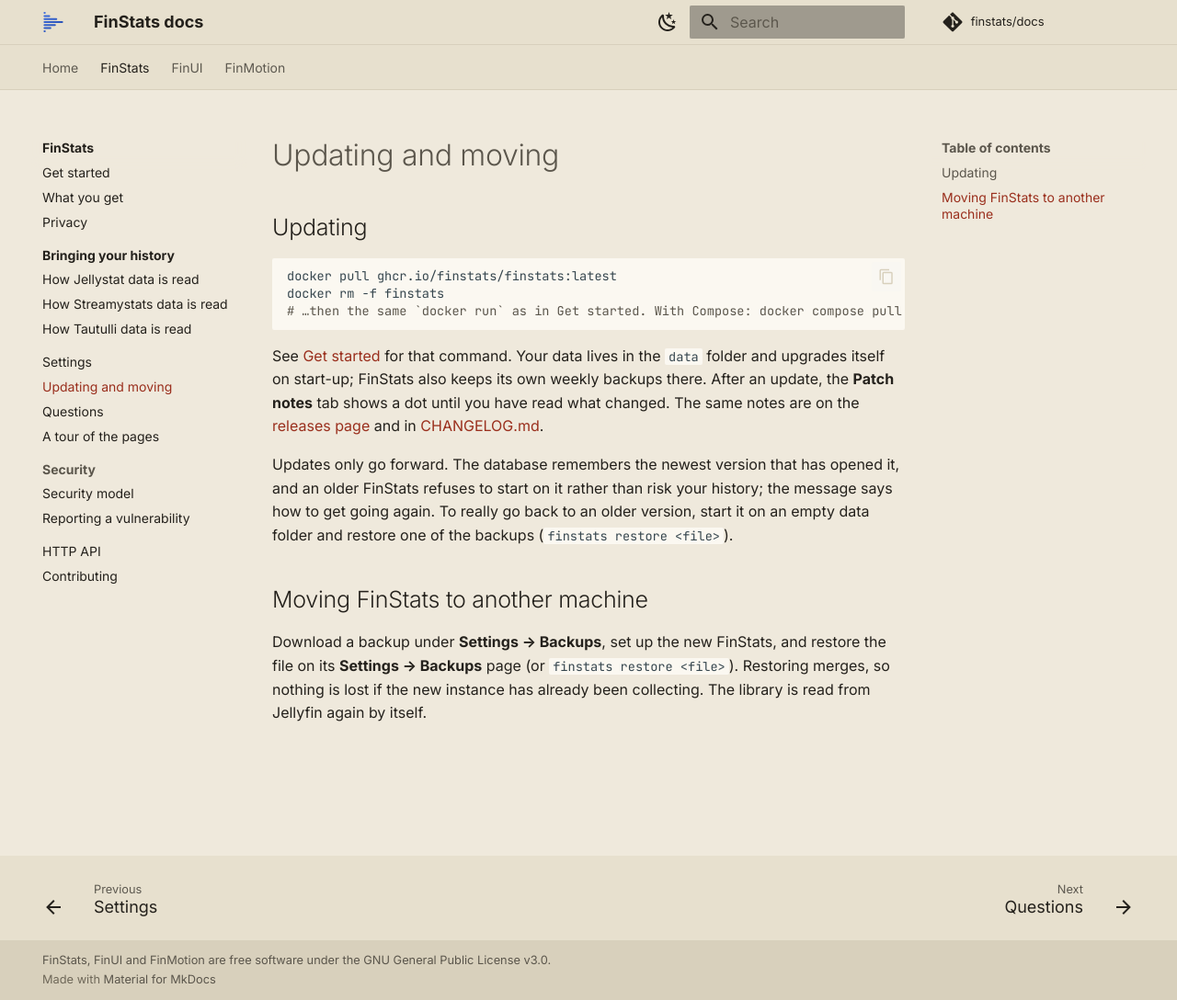
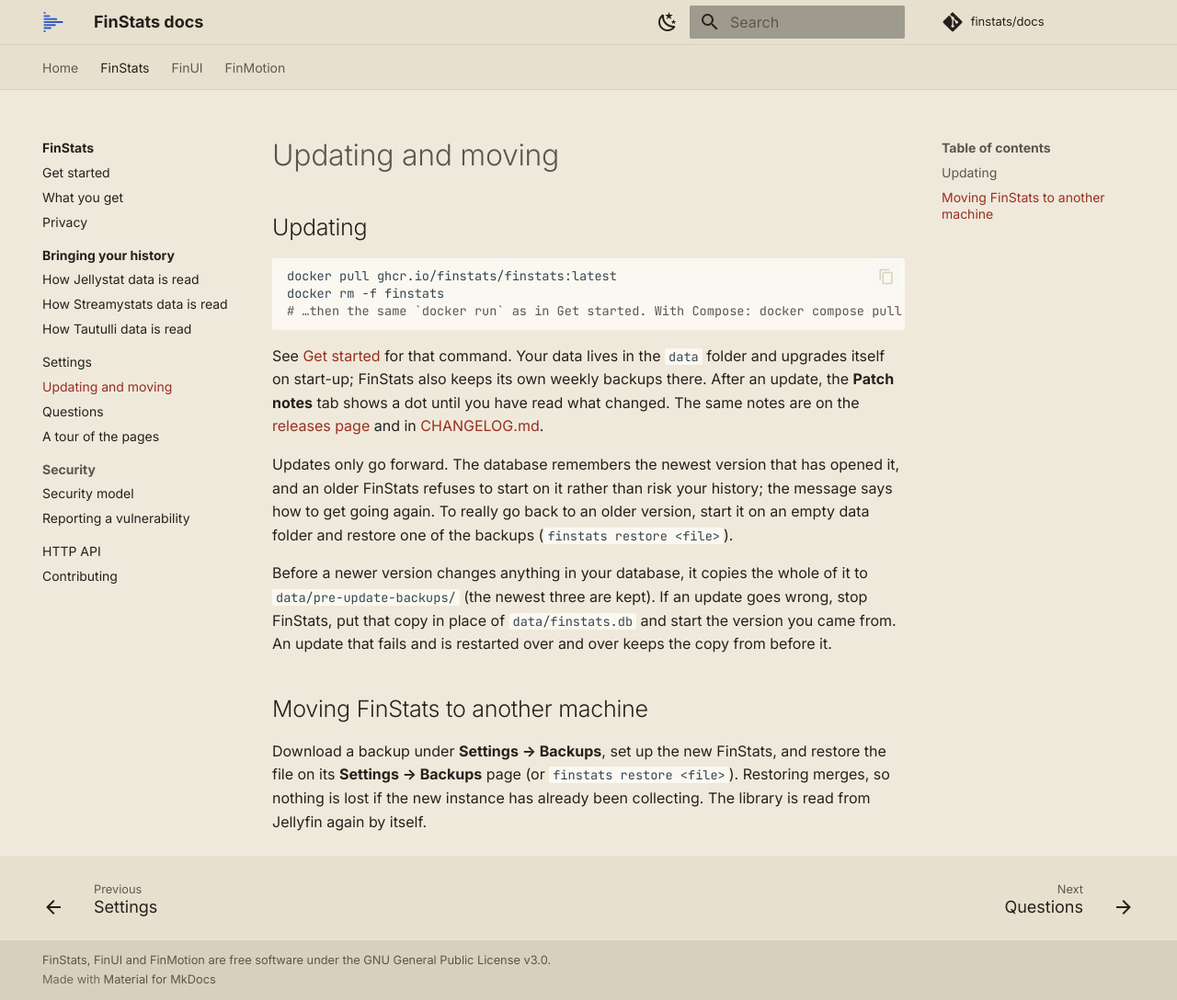
Before and after one commit to finstats/docs, an MkDocs documentation site: the page built from docs/finstats/updating.md, in a window 1280 px wide and 1088 px high. Shown: the whole window at 92% size. Built offline with MkDocs 1.6.1 and Material for MkDocs 9.7.7, drawn with Linux system fonts in a browser that asks for light colours; comment, search, counter and statistics services are not loaded.

Commit message:
docs(finstats): rolling back an update from its pre-update copy
Updating said only how to go back through a JSON backup; the full copy taken before an update is the quicker way, and 2.3.0 keeps it through a failing restart loop.

```diff
--- a/docs/finstats/updating.md
+++ b/docs/finstats/updating.md
@@ -16,6 +16,10 @@ Updates only go forward. The database remembers the newest version that has open
 refuses to start on it rather than risk your history; the message says how to get going again. To really go back to
 an older version, start it on an empty data folder and restore one of the backups (`finstats restore <file>`).
 
+Before a newer version changes anything in your database, it copies the whole of it to `data/pre-update-backups/`
+(the newest three are kept). If an update goes wrong, stop FinStats, put that copy in place of `data/finstats.db` and
+start the version you came from. An update that fails and is restarted over and over keeps the copy from before it.
+
 ## Moving FinStats to another machine
 
 Download a backup under **Settings → Backups**, set up the new FinStats, and restore the file on its
```
